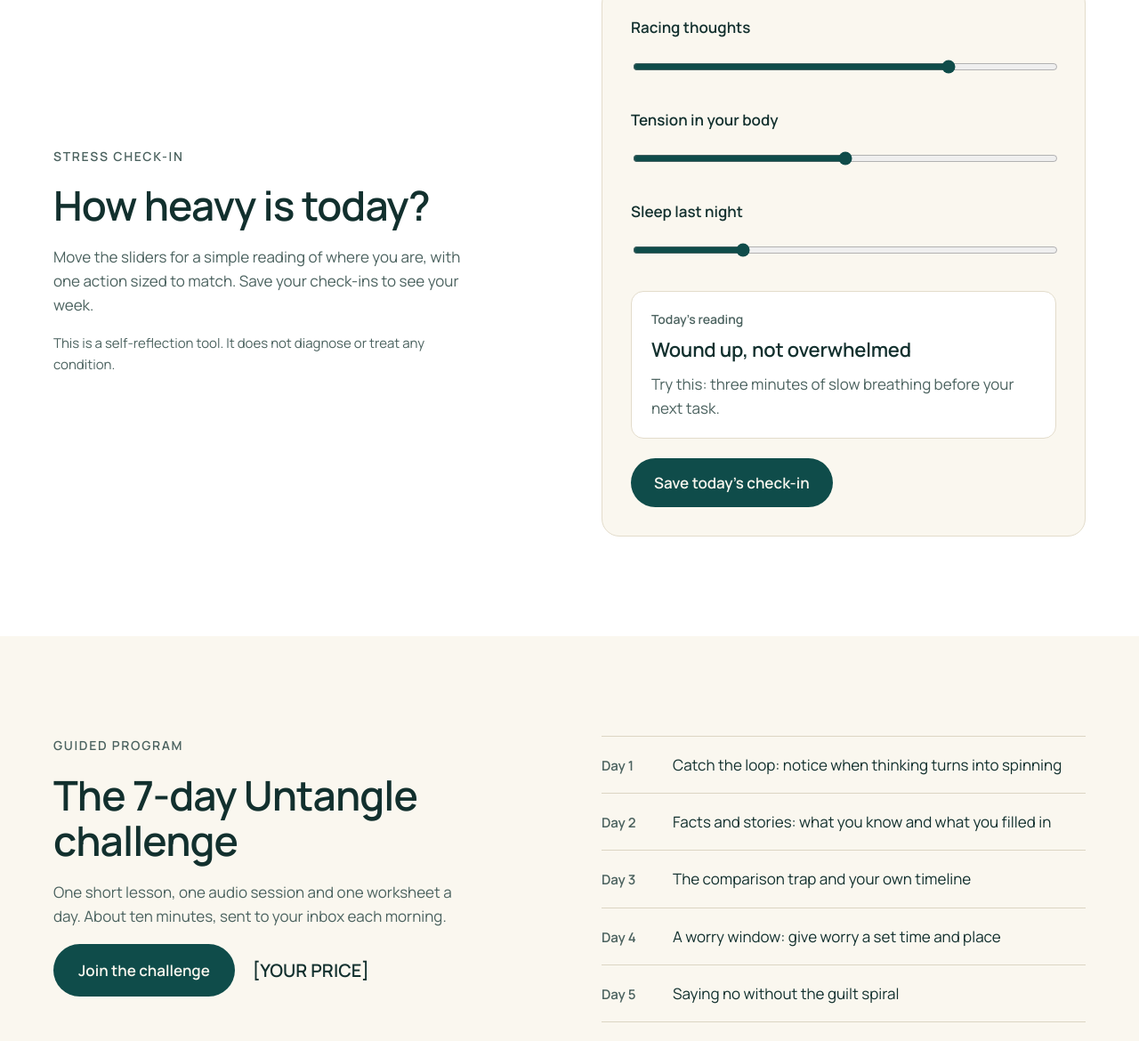
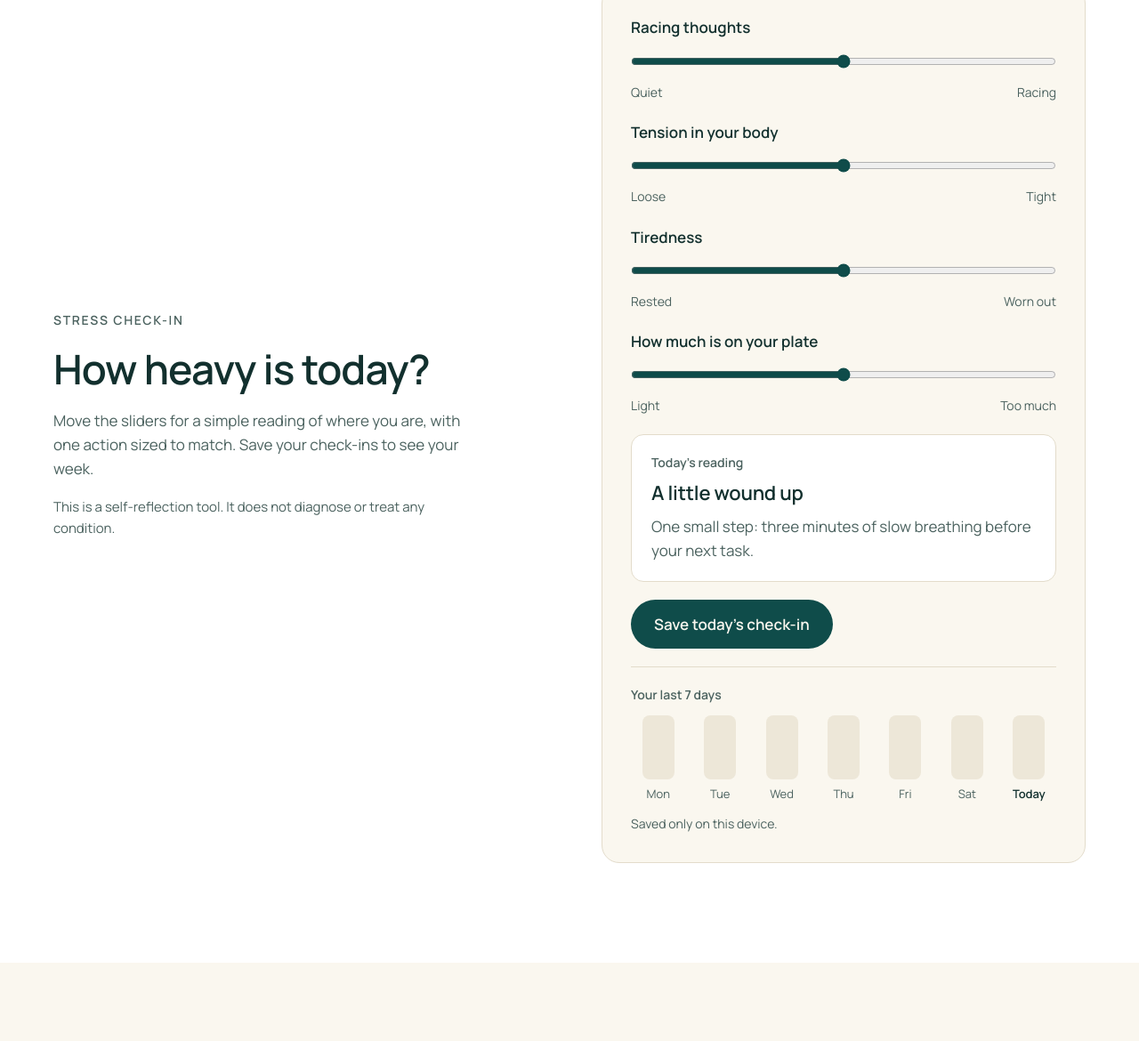
Before and after one commit to Boomi-SL/lifetrackmind-site, a plain HTML site: page index.html in a window 1280 px wide. Shown: the part 2736-3906 px from the top of the page at 89% size. Drawn offline with Linux system fonts and the light colour scheme.

Commit message:
Make the stress check-in work
Four sliders give a live reading with one small step. Saving stores the
day's score on the visitor's device and shows the last 7 days.

Co-Authored-By: Claude Fable 5.2 <noreply@anthropic.com>
Claude-Session: https://claude.ai/code/session_01THBp173C7neXLvvYKKBN4e

```diff
--- a/css/site.css
+++ b/css/site.css
@@ -42,3 +42,28 @@ html{scroll-behavior:smooth}
 .quiz-note{margin:0;font-size:15px;color:#4B625F}
 @media (max-width:480px){.quiz-card{padding:24px}}
 @media (prefers-reduced-motion:reduce){.quiz-fill,.quiz-option{transition:none}}
+
+/* Stress check-in */
+.visually-hidden{position:absolute;width:1px;height:1px;overflow:hidden;clip:rect(0 0 0 0);white-space:nowrap}
+.checkin-card{background:#FAF7EF;border:1px solid #E3DCCB;border-radius:20px;padding:32px;display:flex;flex-direction:column;gap:20px}
+.checkin-field{display:flex;flex-direction:column;gap:2px}
+.checkin-field label{font-weight:600}
+.checkin-field input{width:100%;height:44px;accent-color:#0F4C4A;margin:0}
+.checkin-ends{display:flex;justify-content:space-between;font-size:14px;color:#4B625F}
+.checkin-reading{background:#FFFFFF;border:1px solid #E3DCCB;border-radius:14px;padding:20px 22px;display:flex;flex-direction:column;gap:6px}
+.checkin-reading-label{font-size:14px;font-weight:600;color:#4B625F}
+.checkin-reading-title{font-size:22px;font-weight:600;letter-spacing:-0.01em}
+.checkin-reading-step{color:#4B625F}
+.checkin-actions{display:flex;flex-wrap:wrap;align-items:center;gap:12px 16px}
+.checkin-status{font-size:15px;color:#4B625F}
+.checkin-week-wrap{display:flex;flex-direction:column;gap:12px;border-top:1px solid #E3DCCB;padding-top:20px}
+.checkin-week{list-style:none;margin:0;padding:0;display:grid;grid-template-columns:repeat(7,1fr);gap:8px}
+.checkin-day{display:flex;flex-direction:column;align-items:center;gap:6px;font-size:13px;color:#4B625F}
+.checkin-bar{width:100%;max-width:36px;height:72px;border-radius:8px;background:#EDE7D8;display:flex;align-items:flex-end;overflow:hidden}
+.checkin-bar-fill{width:100%;background:#7FA89B;border-radius:8px;transition:height .4s ease}
+.checkin-day.is-today{color:#12302E;font-weight:600}
+.checkin-day.is-today .checkin-bar-fill{background:#0F4C4A}
+.checkin-foot{display:flex;flex-wrap:wrap;justify-content:space-between;align-items:center;gap:4px 16px;font-size:14px;color:#4B625F}
+.checkin-foot .quiz-back{font-size:14px;padding:10px 4px;min-height:44px}
+@media (max-width:480px){.checkin-card{padding:24px}}
+@media (prefers-reduced-motion:reduce){.checkin-bar-fill{transition:none}}
--- a/index.html
+++ b/index.html
@@ -5,11 +5,11 @@
 <meta name="viewport" content="width=device-width, initial-scale=1">
 <title>Life Track Mind | Take a breath. Then untangle your mind.</title>
 <meta name="description" content="Simple tools, short lessons and quiet exercises for overthinking, comparison and the feeling of falling behind.">
-<link rel="icon" href="assets/favicon.svg?v=2" type="image/svg+xml">
+<link rel="icon" href="assets/favicon.svg?v=3" type="image/svg+xml">
 <link rel="preconnect" href="https://fonts.googleapis.com">
 <link rel="preconnect" href="https://fonts.gstatic.com" crossorigin>
 <link rel="stylesheet" href="https://fonts.googleapis.com/css2?family=Manrope:wght@400;500;600;700&display=swap">
-<link rel="stylesheet" href="css/site.css?v=2">
+<link rel="stylesheet" href="css/site.css?v=3">
 </head>
 <body>
 <div style="font-family: 'Manrope', system-ui, sans-serif; color: #12302E; background: #FAF7EF; line-height: 1.6; font-size: 17px">
@@ -113,25 +113,44 @@
 <p style="margin: 0; color: #4B625F; max-width: 460px">Move the sliders for a simple reading of where you are, with one action sized to match. Save your check-ins to see your week.</p>
 <p style="margin: 0; color: #4B625F; font-size: 15px; max-width: 460px">This is a self-reflection tool. It does not diagnose or treat any condition.</p>
 </div>
-<form style="background: #FAF7EF; border: 1px solid #E3DCCB; border-radius: 20px; padding: 32px; display: flex; flex-direction: column; gap: 22px">
-<div style="display: flex; flex-direction: column; gap: 6px">
-<label for="s1" style="font-weight: 600">Racing thoughts</label>
-<input id="s1" type="range" min="1" max="5" value="4" style="width: 100%; height: 44px; accent-color: #0F4C4A">
+<form id="checkin-form" class="checkin-card">
+<div class="checkin-field">
+<label for="s1">Racing thoughts</label>
+<input id="s1" type="range" min="1" max="5" step="1" value="3">
+<div class="checkin-ends" aria-hidden="true"><span>Quiet</span><span>Racing</span></div>
 </div>
-<div style="display: flex; flex-direction: column; gap: 6px">
-<label for="s2" style="font-weight: 600">Tension in your body</label>
-<input id="s2" type="range" min="1" max="5" value="3" style="width: 100%; height: 44px; accent-color: #0F4C4A">
+<div class="checkin-field">
+<label for="s2">Tension in your body</label>
+<input id="s2" type="range" min="1" max="5" step="1" value="3">
+<div class="checkin-ends" aria-hidden="true"><span>Loose</span><span>Tight</span></div>
 </div>
-<div style="display: flex; flex-direction: column; gap: 6px">
-<label for="s3" style="font-weight: 600">Sleep last night</label>
-<input id="s3" type="range" min="1" max="5" value="2" style="width: 100%; height: 44px; accent-color: #0F4C4A">
+<div class="checkin-field">
+<label for="s3">Tiredness</label>
+<input id="s3" type="range" min="1" max="5" step="1" value="3">
+<div class="checkin-ends" aria-hidden="true"><span>Rested</span><span>Worn out</span></div>
 </div>
-<div style="background: #FFFFFF; border: 1px solid #E3DCCB; border-radius: 14px; padding: 20px 22px; display: flex; flex-direction: column; gap: 6px">
-<span style="font-size: 14px; font-weight: 600; color: #4B625F">Today's reading</span>
-<span style="font-size: 22px; font-weight: 600; letter-spacing: -0.01em">Wound up, not overwhelmed</span>
-<span style="color: #4B625F">Try this: three minutes of slow breathing before your next task.</span>
+<div class="checkin-field">
+<label for="s4">How much is on your plate</label>
+<input id="s4" type="range" min="1" max="5" step="1" value="3">
+<div class="checkin-ends" aria-hidden="true"><span>Light</span><span>Too much</span></div>
 </div>
-<button type="button" style="font: inherit; font-weight: 600; padding: 14px 26px; min-height: 48px; border-radius: 999px; border: 0; background: #0F4C4A; color: #FAF7EF; cursor: pointer; align-self: flex-start">Save today's check-in</button>
+<div class="checkin-reading" aria-live="polite">
+<span class="checkin-reading-label">Today's reading</span>
+<span id="checkin-title" class="checkin-reading-title">A little wound up</span>
+<span id="checkin-step" class="checkin-reading-step">One small step: three minutes of slow breathing before your next task.</span>
+</div>
+<div class="checkin-actions">
+<button type="submit" class="quiz-next">Save today's check-in</button>
+<span id="checkin-status" class="checkin-status" role="status"></span>
+</div>
+<div class="checkin-week-wrap">
+<span class="checkin-reading-label">Your last 7 days</span>
+<ol id="checkin-week" class="checkin-week"></ol>
+<div class="checkin-foot">
+<span>Saved only on this device.</span>
+<button type="button" id="checkin-clear" class="quiz-back" hidden>Clear my check-ins</button>
+</div>
+</div>
 </form>
 </div>
 </section>
@@ -249,6 +268,7 @@
 </footer>
 
 </div>
-<script src="js/quiz.js?v=2" defer></script>
+<script src="js/quiz.js?v=3" defer></script>
+<script src="js/checkin.js?v=3" defer></script>
 </body>
 </html>
--- /dev/null
+++ b/js/checkin.js
@@ -0,0 +1,141 @@
+// Daily stress check-in. Runs in the browser only; saved check-ins stay on this device.
+(function () {
+  'use strict';
+
+  var form = document.getElementById('checkin-form');
+  if (!form) return;
+
+  var KEY = 'ltm-checkins';
+  var sliders = Array.prototype.slice.call(form.querySelectorAll('input[type="range"]'));
+  var readingTitle = document.getElementById('checkin-title');
+  var readingStep = document.getElementById('checkin-step');
+  var status = document.getElementById('checkin-status');
+  var week = document.getElementById('checkin-week');
+  var clearButton = document.getElementById('checkin-clear');
+  var MAX = sliders.length * 5;
+
+  // Bands by share of the maximum score.
+  var BANDS = [
+    { upTo: 0.4, title: 'Light and steady', step: 'One small step: notice what is helping today, so you can do more of it.' },
+    { upTo: 0.6, title: 'A little wound up', step: 'One small step: three minutes of slow breathing before your next task.' },
+    { upTo: 0.8, title: 'Carrying a lot', step: 'One small step: write down everything on your mind, then circle the one thing that matters today.' },
+    { upTo: 1, title: 'Running on empty', step: 'One small step: put one thing down today and rest without earning it. If most days feel like this, talking to someone you trust or a professional can help.' }
+  ];
+  var WORDS = ['very low', 'low', 'in the middle', 'high', 'very high'];
+  var DAYS = ['Sun', 'Mon', 'Tue', 'Wed', 'Thu', 'Fri', 'Sat'];
+
+  function score() {
+    return sliders.reduce(function (sum, s) { return sum + Number(s.value); }, 0);
+  }
+
+  function band(total) {
+    var share = total / MAX;
+    for (var i = 0; i < BANDS.length; i++) {
+      if (share <= BANDS[i].upTo) return BANDS[i];
+    }
+    return BANDS[BANDS.length - 1];
+  }
+
+  function dayKey(date) {
+    var m = String(date.getMonth() + 1);
+    var d = String(date.getDate());
+    return date.getFullYear() + '-' + (m.length < 2 ? '0' + m : m) + '-' + (d.length < 2 ? '0' + d : d);
+  }
+
+  function load() {
+    try {
+      var data = JSON.parse(window.localStorage.getItem(KEY) || '{}');
+      return data && typeof data === 'object' ? data : {};
+    } catch (e) {
+      return {};
+    }
+  }
+
+  function save(data) {
+    try {
+      window.localStorage.setItem(KEY, JSON.stringify(data));
+      return true;
+    } catch (e) {
+      return false;
+    }
+  }
+
+  function renderReading() {
+    var current = band(score());
+    readingTitle.textContent = current.title;
+    readingStep.textContent = current.step;
+    sliders.forEach(function (s) {
+      s.setAttribute('aria-valuetext', WORDS[Number(s.value) - 1]);
+    });
+  }
+
+  function renderWeek() {
+    var data = load();
+    var today = new Date();
+    var any = false;
+    while (week.firstChild) week.removeChild(week.firstChild);
+
+    for (var back = 6; back >= 0; back--) {
+      var date = new Date(today.getFullYear(), today.getMonth(), today.getDate() - back);
+      var value = data[dayKey(date)];
+      var name = DAYS[date.getDay()];
+
+      var item = document.createElement('li');
+      item.className = 'checkin-day' + (back === 0 ? ' is-today' : '');
+
+      var bar = document.createElement('span');
+      bar.className = 'checkin-bar';
+      bar.setAttribute('aria-hidden', 'true');
+      if (typeof value === 'number') {
+        any = true;
+        var fill = document.createElement('span');
+        fill.className = 'checkin-bar-fill';
+        fill.style.height = Math.max(8, Math.round((value / MAX) * 100)) + '%';
+        bar.appendChild(fill);
+      }
+      item.appendChild(bar);
+
+      var label = document.createElement('span');
+      label.className = 'checkin-day-name';
+      label.textContent = back === 0 ? 'Today' : name;
+      item.appendChild(label);
+
+      var spoken = document.createElement('span');
+      spoken.className = 'visually-hidden';
+      spoken.textContent = typeof value === 'number' ? ': ' + band(value).title : ': no check-in';
+      item.appendChild(spoken);
+
+      week.appendChild(item);
+    }
+    clearButton.hidden = !any;
+  }
+
+  sliders.forEach(function (s) {
+    s.addEventListener('input', function () {
+      renderReading();
+      status.textContent = '';
+    });
+  });
+
+  form.addEventListener('submit', function (event) {
+    event.preventDefault();
+    var data = load();
+    data[dayKey(new Date())] = score();
+    // Keep the last 60 days only.
+    var keys = Object.keys(data).sort();
+    while (keys.length > 60) delete data[keys.shift()];
+    status.textContent = save(data)
+      ? 'Saved for today. Come back tomorrow to see your week.'
+      : 'Could not save on this device. Your reading is still shown here.';
+    renderWeek();
+  });
+
+  clearButton.addEventListener('click', function () {
+    try { window.localStorage.removeItem(KEY); } catch (e) { /* nothing stored */ }
+    status.textContent = 'Your saved check-ins were removed from this device.';
+    renderWeek();
+  });
+
+  renderReading();
+  renderWeek();
+})();
```
